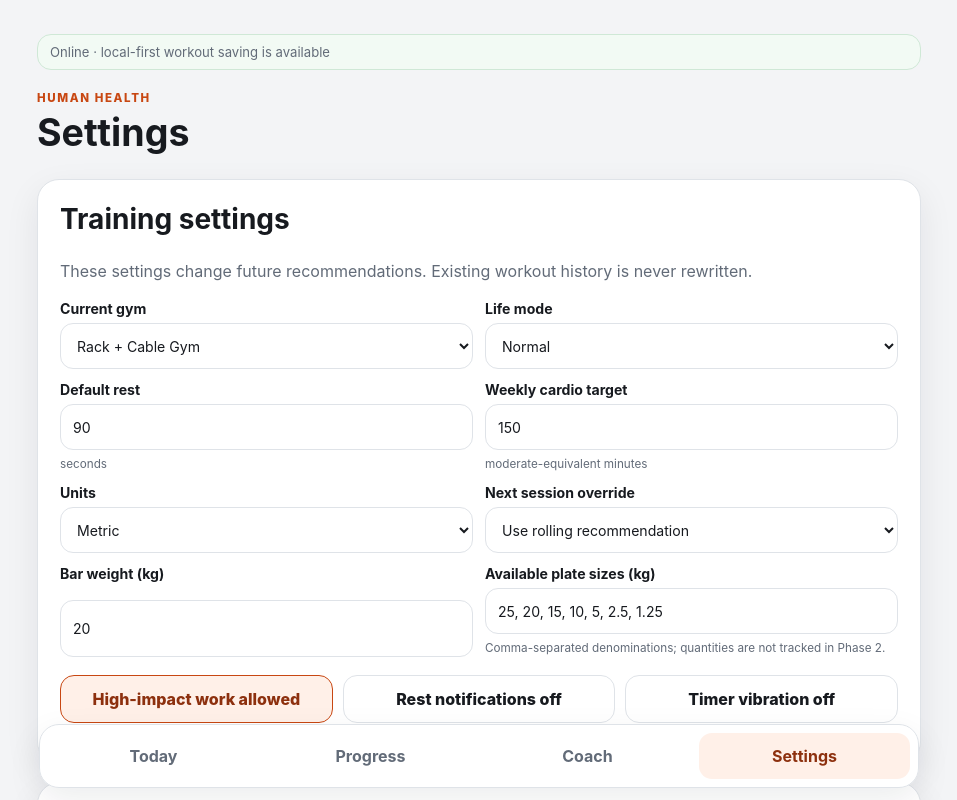
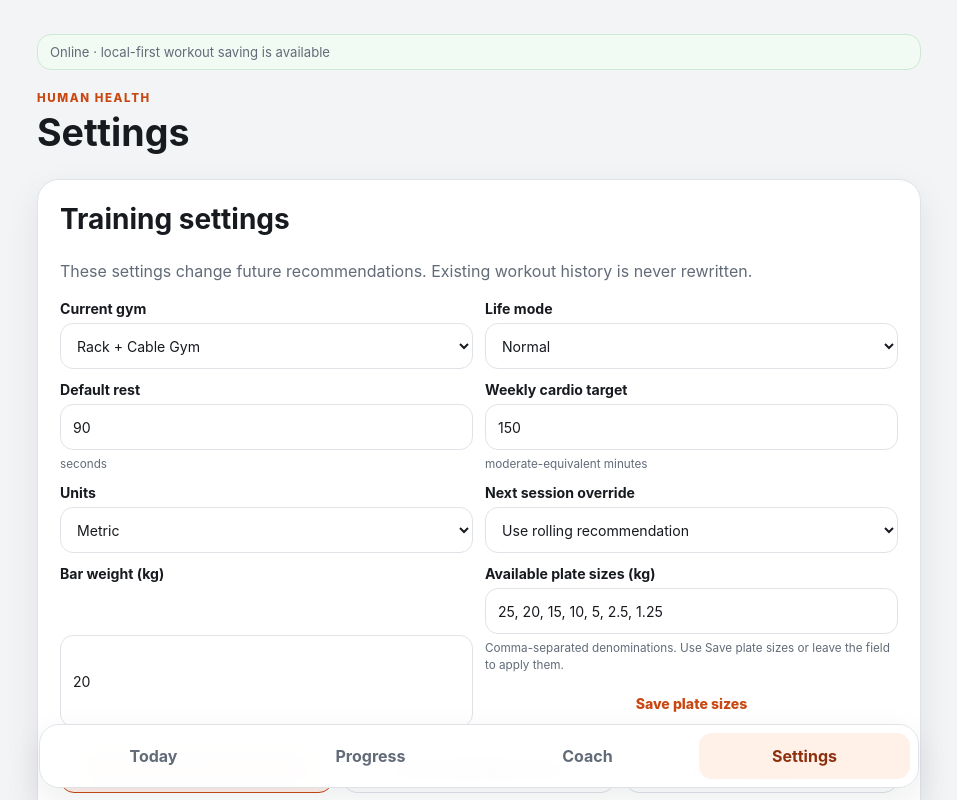
Before and after one commit to camster91/human-health, a Next.js app: page / in a window 1280 px wide. Both pictures are taken after a click on the button "Settings". Shown: the top 800 px of the page, without its empty margins (161-1118 px from the left). Built offline with nearby package versions, Linux system fonts and the light colour scheme.

Commit message:
fix: make comma-separated plate settings editable

```diff
--- a/app/settings-panel.tsx
+++ b/app/settings-panel.tsx
@@ -1,6 +1,6 @@
 'use client';
 
-import { useState } from 'react';
+import { useEffect, useState } from 'react';
 import { Equipment, GymProfile, SessionId } from '@/lib/domain';
 import { DomainPriority, UserPreferences } from '@/lib/preferences';
 import { store } from '@/lib/storage';
@@ -27,9 +27,22 @@ export function SettingsPanel({
   onDataCleared: () => void;
 }) {
   const [notice, setNotice] = useState('');
+  const [platesText, setPlatesText] = useState(preferences.availablePlatesKg.join(', '));
+  useEffect(() => { setPlatesText(preferences.availablePlatesKg.join(', ')); }, [preferences.availablePlatesKg]);
 
   function update(patch: Partial<UserPreferences>) {
     onChange({ ...preferences, ...patch });
+  }
+
+  function savePlates() {
+    const plates = [...new Set(platesText.split(',').map(value => Number(value.trim())).filter(value => Number.isFinite(value) && value > 0))].sort((a, b) => b - a);
+    if (!plates.length) {
+      setNotice('Enter at least one positive metric plate denomination, such as 20, 10, 5, 2.5, 1.25.');
+      return;
+    }
+    update({ availablePlatesKg: plates });
+    setPlatesText(plates.join(', '));
+    setNotice('Plate denominations saved. Physical plate-pair quantities are not modelled in Phase 2.');
   }
 
   async function toggleNotifications() {
@@ -88,7 +101,7 @@ export function SettingsPanel({
         <label><b>Units</b><select value={preferences.unitSystem} onChange={event => update({ unitSystem: event.target.value as UserPreferences['unitSystem'] })}><option value="metric">Metric</option><option value="imperial">Imperial display</option></select></label>
         <label><b>Next session override</b><select value={preferences.nextSessionOverride || ''} onChange={event => update({ nextSessionOverride: (event.target.value || null) as SessionId | null })}><option value="">Use rolling recommendation</option>{sessions.map(session => <option key={session} value={session}>{label(session)}</option>)}</select></label>
         <label><b>Bar weight (kg)</b><input type="number" min="0" max="50" step="0.5" value={preferences.plateBarKg} onChange={event => update({ plateBarKg: Number(event.target.value) })}/></label>
-        <label><b>Available plate sizes (kg)</b><input value={preferences.availablePlatesKg.join(', ')} onChange={event => update({ availablePlatesKg: event.target.value.split(',').map(Number).filter(value => Number.isFinite(value) && value > 0) })}/><small>Comma-separated denominations; quantities are not tracked in Phase 2.</small></label>
+        <label><b>Available plate sizes (kg)</b><input value={platesText} onChange={event => setPlatesText(event.target.value)} onBlur={savePlates}/><small>Comma-separated denominations. Use Save plate sizes or leave the field to apply them.</small><button type="button" className="link" onClick={savePlates}>Save plate sizes</button></label>
       </div>
       <div className="toggle-grid">
         <button className={preferences.highImpactAllowed ? 'active' : ''} aria-pressed={preferences.highImpactAllowed} onClick={() => update({ highImpactAllowed: !preferences.highImpactAllowed })}>High-impact work {preferences.highImpactAllowed ? 'allowed' : 'disabled'}</button>
```
